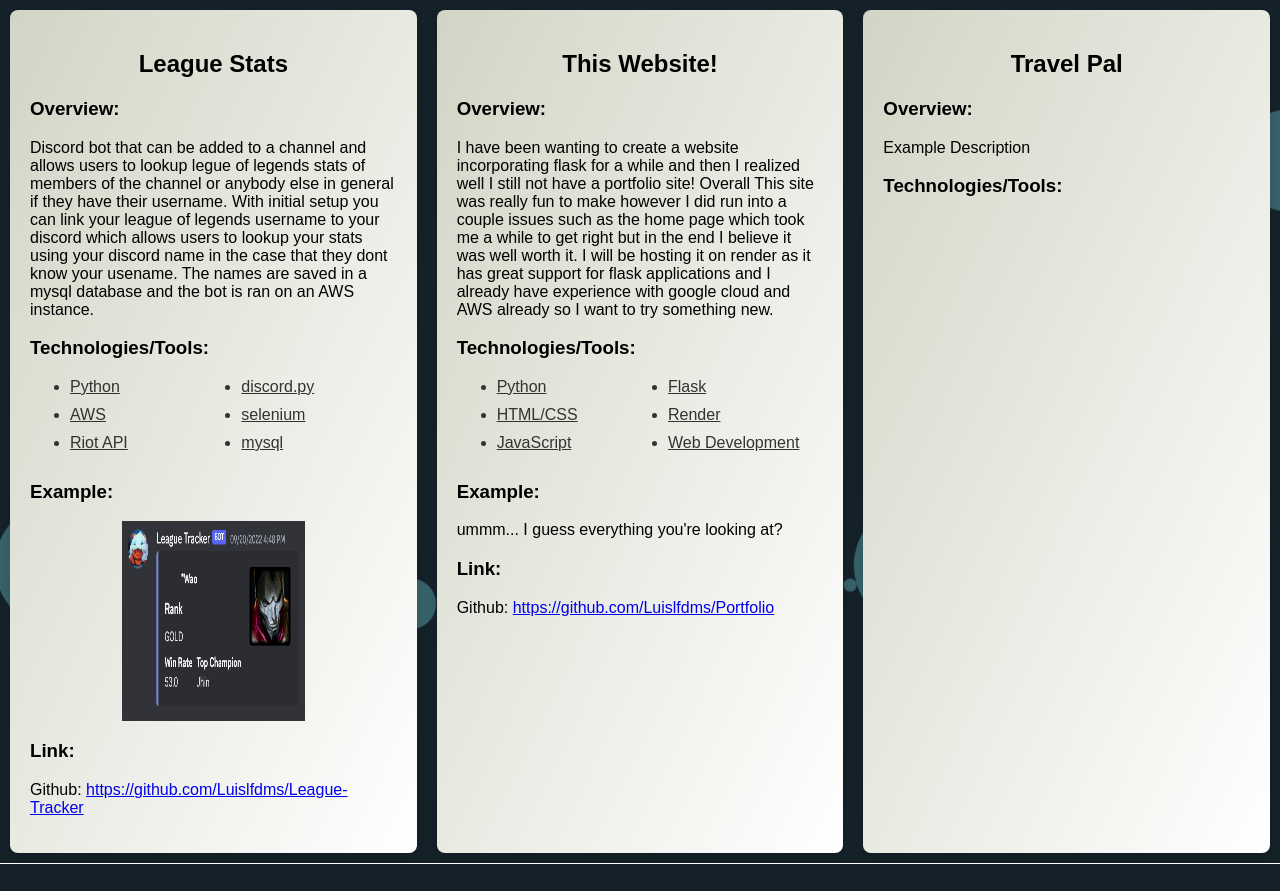
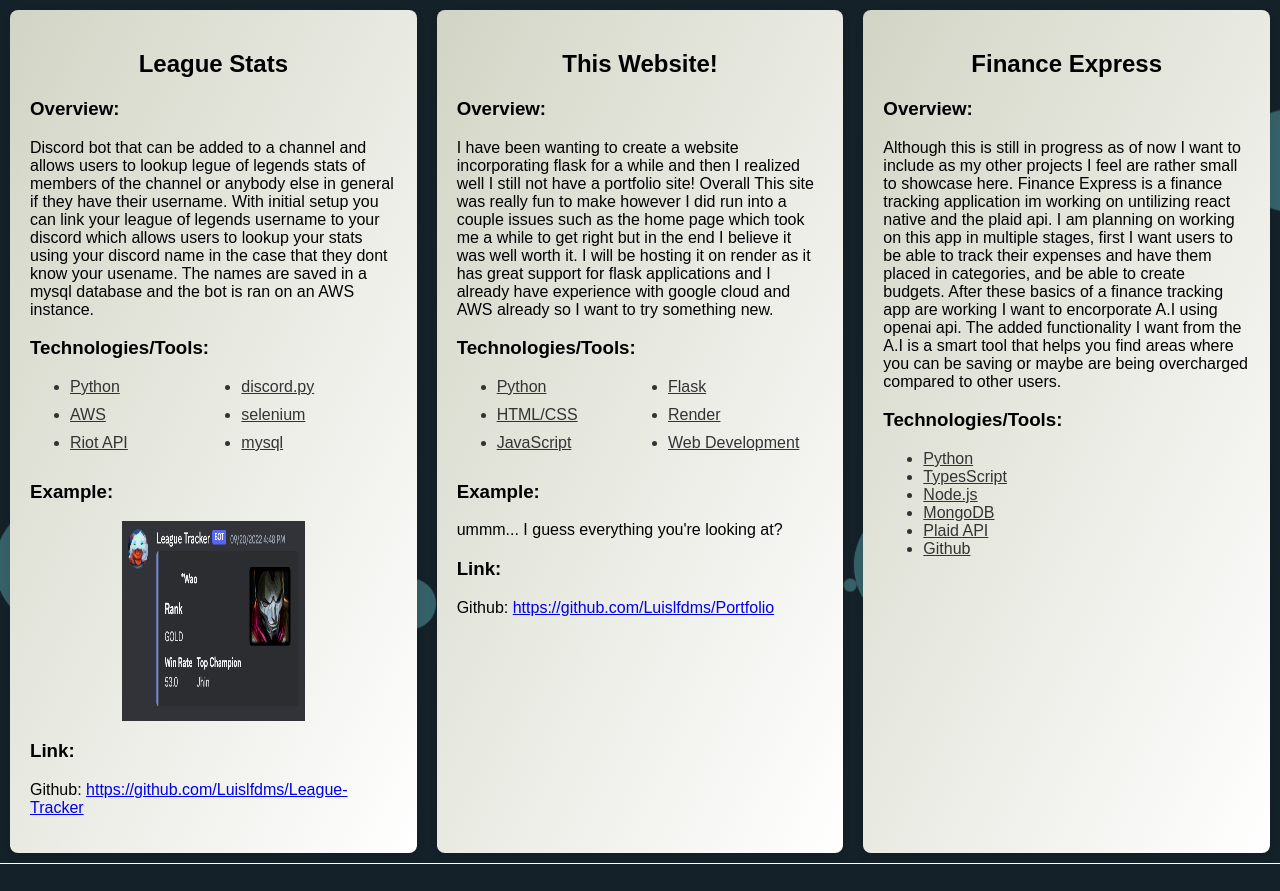
Before and after one commit to Luislfdms/Portfolio, a Flask app: page /projects/ in a window 1280 px wide. Shown: the part 170-1061 px from the top of the page. Run offline with Flask 3, Linux system fonts and the light colour scheme.

Commit message:
added resume to about and added new project

```diff
--- a/pages/projects.py
+++ b/pages/projects.py
@@ -13,9 +13,15 @@ def projects():
                        not have a portfolio site! Overall This site was really fun to make however I did run into a couple issues such as the home \
                        page which took me a while to get right but in the end I believe it was well worth it. I will be hosting it on render \
                        as it has great support for flask applications and I already have experience with google cloud and AWS already so I want to try something new.'],
-                     ['Travel Pal','Example Description']]
+                     ['Finance Express','Although this is still in progress as of now I want to include as my other projects I feel are rather small to \
+                       showcase here. Finance Express is a finance tracking application im working on untilizing react native and the plaid api. I am planning \
+                       on working on this app in multiple stages, first I want users to be able to track their expenses and have them placed in categories, \
+                       and be able to create budgets. After these basics of a finance tracking app are working I want to encorporate A.I using openai api. \
+                       The added functionality I want from the A.I is a smart tool that helps you find areas where you can be saving or maybe are being overcharged \
+                       compared to other users.']]
     technology = [['Python','AWS','Riot API', 'discord.py','selenium','mysql'],
-                  ['Python', 'HTML/CSS', 'JavaScript', 'Flask', 'Render', 'Web Development']]
+                  ['Python', 'HTML/CSS', 'JavaScript', 'Flask', 'Render', 'Web Development'],
+                  ['React Native and Navigation', 'TypesScript', 'Node.js', 'MongoDB', 'Plaid API', 'Github']]
 
     # Render the "projects.html" template with the provided data
     return render_template('projects.html', projects_list=projects_list, technology=technology)
--- a/templates/about.html
+++ b/templates/about.html
@@ -15,9 +15,7 @@
         <section class="about">
             <h2>Who Am I?</h2>
             <p>{{ about_text }}</p>
-        </section>
 
-        <section>
             <h2>Skills:</h2>
             <ul class="skilllist">
                 <li>Python</li>
@@ -34,6 +32,7 @@
             <h2>Links:</h2>
             <p>LinkedIn: <a href="https://www.linkedin.com/in/luis-souto/" target="_blank">{{ linkedin_link}} </a></p>
             <p>Github: <a href="https://github.com/Luislfdms" target="_blank">{{ github_link }}</a></p>
+            <p>Resume: <a href="https://drive.google.com/file/d/1wPXfj4jGYhFTE9aDVUsgWY0nE7bmBMUE/view?usp=sharing" target="_blank">Click Here</a></p>
         </section>
 
         <section class="contact">
@@ -41,7 +40,9 @@
             <p>Email: {{ contact_email }}</p>
             <p>Phone: {{ contact_phone }}</p>
         </section>
+
     </main>
+
     <!--
     <div class="image-grid">
         <div class="image top-left">
--- a/templates/projects.html
+++ b/templates/projects.html
@@ -52,6 +52,14 @@
             <h3>Overview:</h3>
             <p>{{ projects_list[2][1] }}</p>
             <h3>Technologies/Tools:</h3>
+            <ul>
+                <li>{{ technology[1][0] }}</li>
+                <li>{{ technology[2][1] }}</li>
+                <li>{{ technology[2][2] }}</li>
+                <li>{{ technology[2][3] }}</li>
+                <li>{{ technology[2][4] }}</li>
+                <li>{{ technology[2][5] }}</li>
+            </ul>
         </div>
         <!-- Add more projects as needed -->
     </div>
```
Also changed, not shown: 1 other file.
